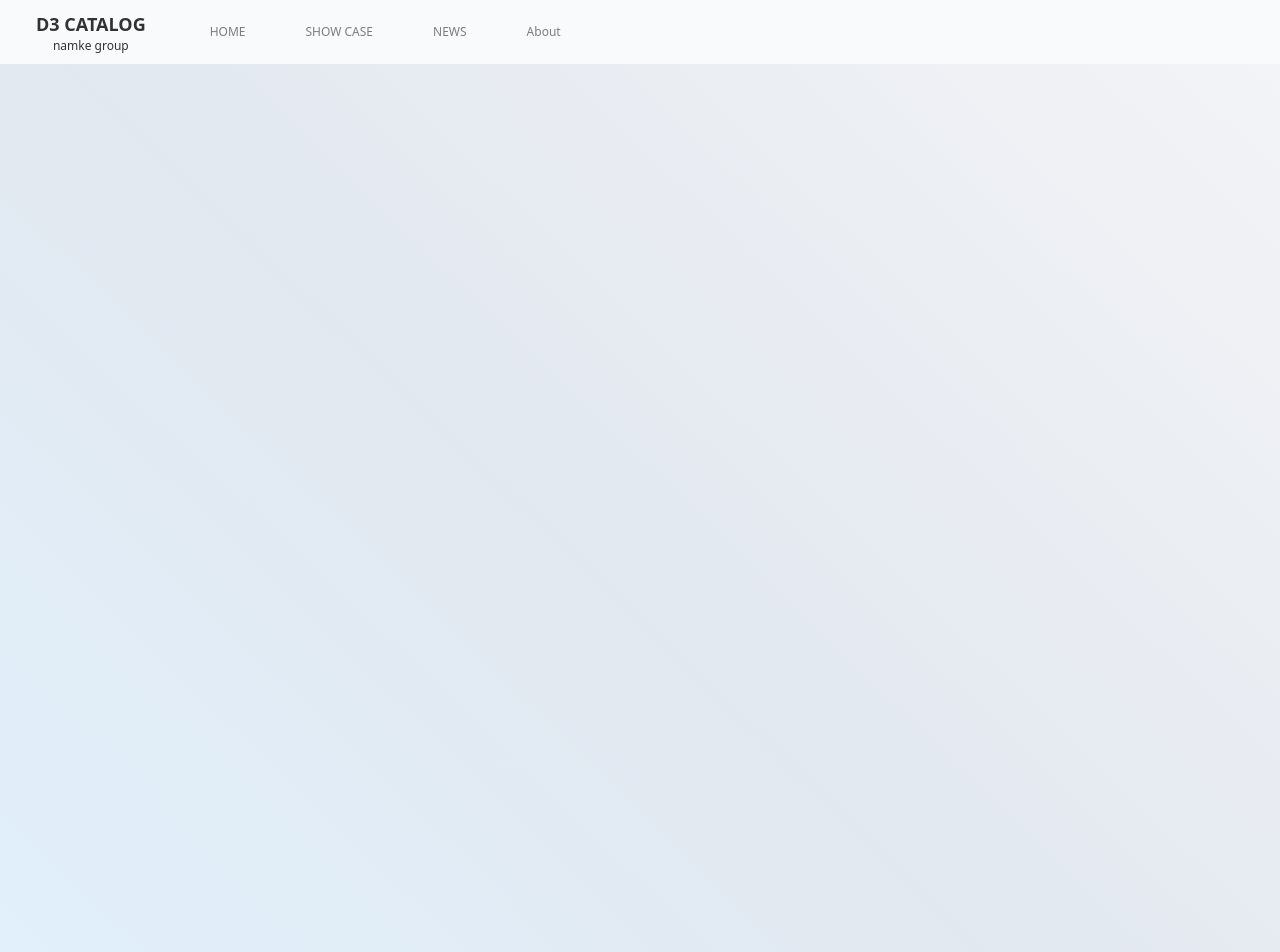
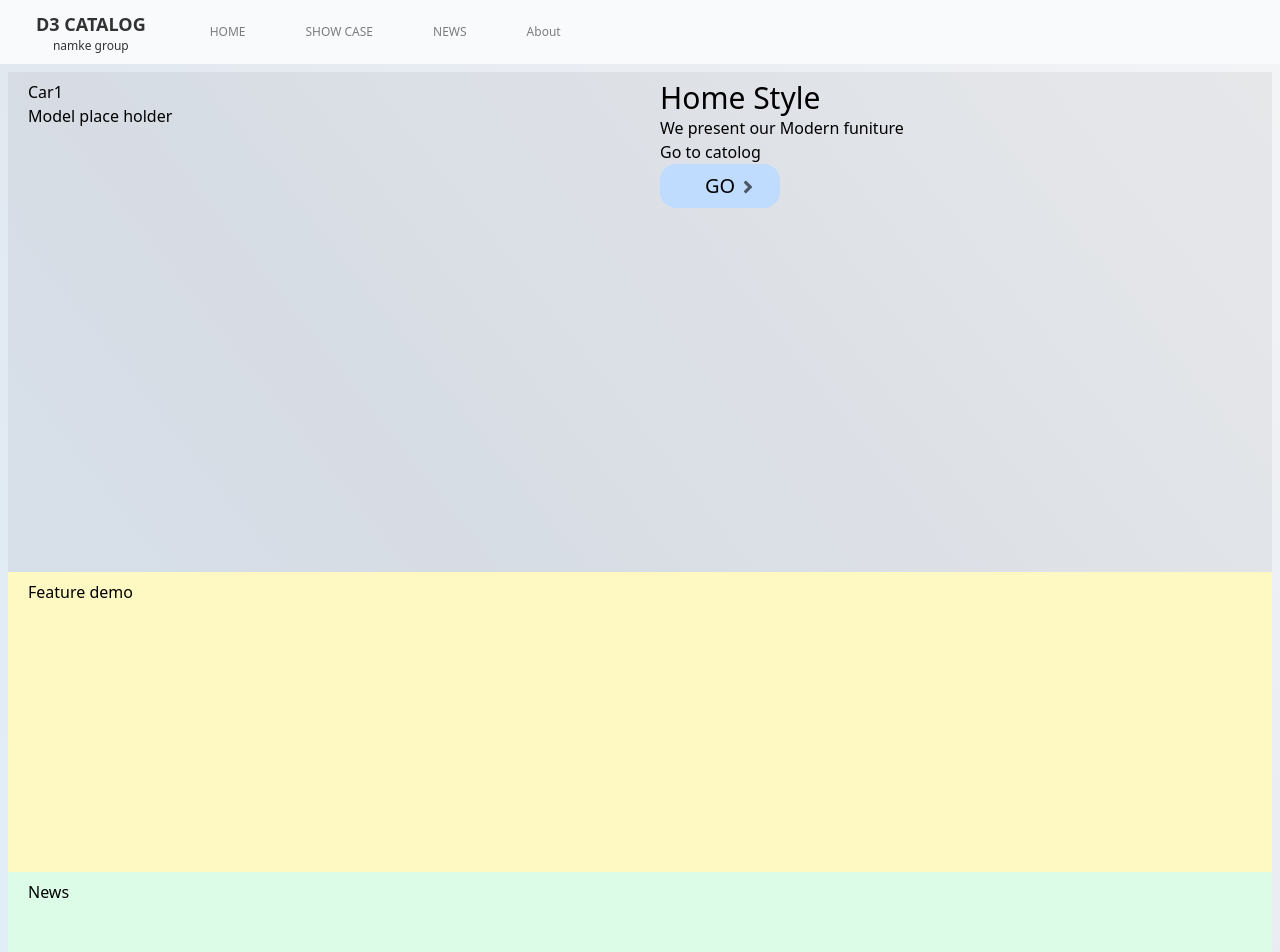
Before and after one commit to namke-dev/ThreeD-Catalog, a Next.js app: page /home in a window 1280 px wide. Shown: the top 952 px of the page. Built offline with nearby package versions, Linux system fonts and the light colour scheme.

Commit message:
create holder element for homepage and news page

```diff
--- a/src/components/layouts/Footer.jsx
+++ b/src/components/layouts/Footer.jsx
@@ -4,7 +4,7 @@ export default function Footer() {
   return (
     <footer className="w-full">
       <div
-        className="flex flex-col px-5 md:px-14 py-12
+        className="flex flex-col px-5 md:px-14 py-8
         bg-gray-50 text-black/70 text-xs md:text-sm gap-0"
       >
         <p className="font-semibold pb-2">DEV STOCK - Project by @namke.dev</p>
--- /dev/null
+++ b/src/components/layouts/HomePageCart.jsx
@@ -0,0 +1,14 @@
+import React from "react";
+
+export default function HomePageCart({ children, props, className }) {
+  return (
+    <div
+      {...props}
+      className={`
+        px-5 py-2 bg-black/5
+        ${className}`}
+    >
+      {children}
+    </div>
+  );
+}
--- a/src/components/layouts/HomePageIntro.jsx
+++ b/src/components/layouts/HomePageIntro.jsx
@@ -1,10 +1,55 @@
 import React from "react";
+import HomePageCart from "./HomePageCart";
+import { FaAngleRight } from "react-icons/fa";
 
 export default function HomePageIntro() {
   return (
-    <div className="h-[1000px] ">
-      <div></div>
-      <div></div>
+    <div className="p-2">
+      <div className="grid grid-cols-2">
+        <HomePageCart className="h-[500px]">
+          Car1
+          <div>Model place holder</div>
+        </HomePageCart>
+        <HomePageCart className="">
+          <div className="text-3xl">Home Style</div>
+          <div>
+            We present our <span>Modern funiture</span>
+          </div>
+          <div>Go to catolog</div>
+          <button
+            className="px-4 py-2
+            bg-blue-200
+            text-gray-80000
+            hover:text-white text-xl
+            font-medium rounded-2xl
+          flex items-center justify-center
+          w-[120px]
+          group
+          hover:bg-blue-400
+          "
+          >
+            GO
+            <FaAngleRight
+              className="mt-0.5 -mr-14 absolute group-hover:translate-x-4 opacity-60 transition
+              scale-0 md:scale-100
+              md:group-hover:scale-125
+              md:group-hover:opacity-25"
+            />
+          </button>
+        </HomePageCart>
+
+        <HomePageCart className="col-span-2 bg-yellow-100 h-[300px]">
+          Feature demo
+        </HomePageCart>
+
+        <HomePageCart className="col-span-2 bg-green-100 h-[300px]">
+          News
+        </HomePageCart>
+
+        <HomePageCart className="col-span-2 bg-orange-100 h-[300px]">
+          Charge Plant
+        </HomePageCart>
+      </div>
     </div>
   );
 }
--- /dev/null
+++ b/src/pages/news.js
@@ -0,0 +1,13 @@
+import Navbar from "@/components/layouts/Navbar";
+import Footer from "@/components/layouts/Footer";
+import React from "react";
+import HomePageIntro from "@/components/layouts/HomePageIntro";
+
+export default function Home() {
+  return (
+    <div className="bg-gradient-to-tr from-sky-100 via-slate-200 to-gray-100">
+      <Navbar />
+      <Footer />
+    </div>
+  );
+}
```
